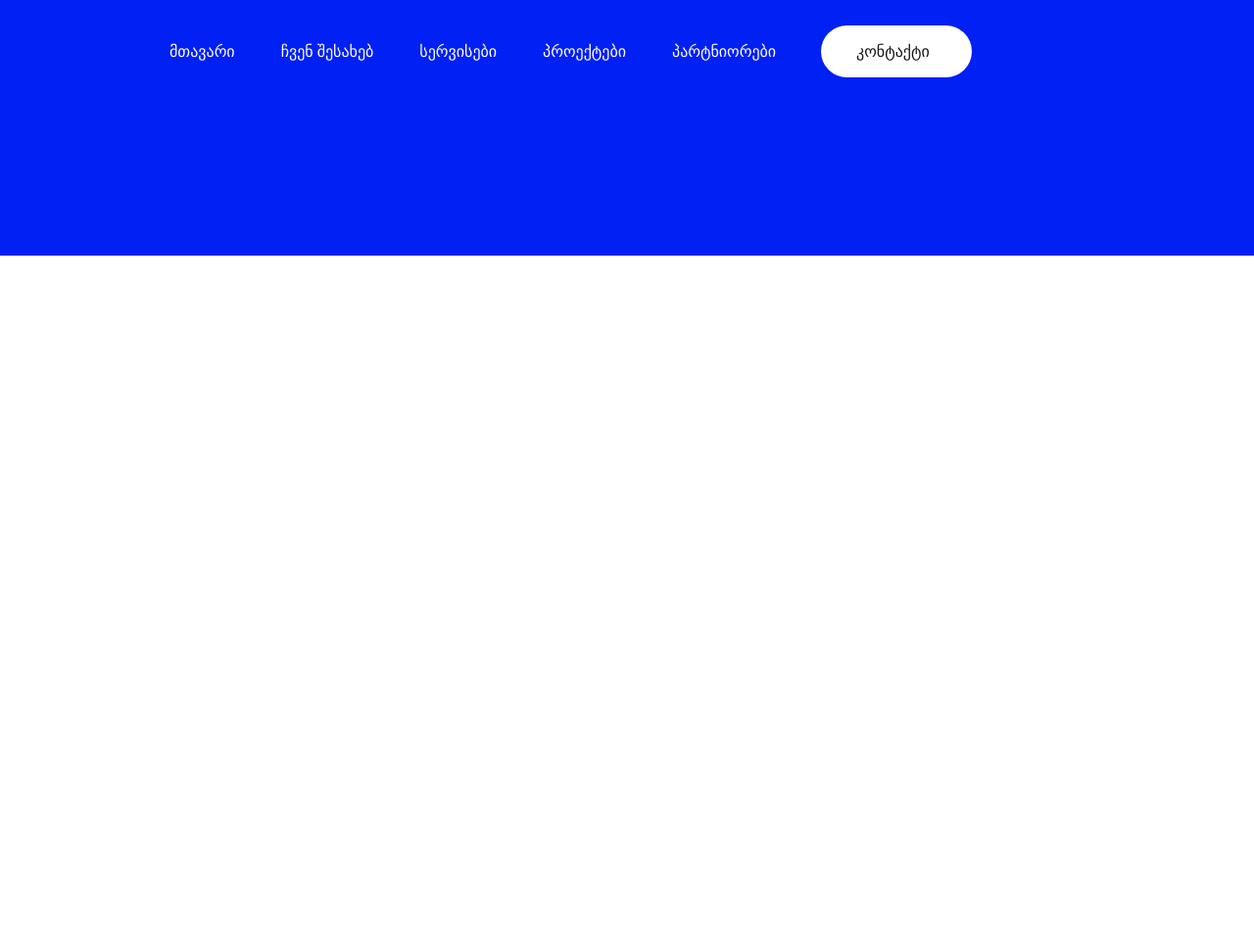
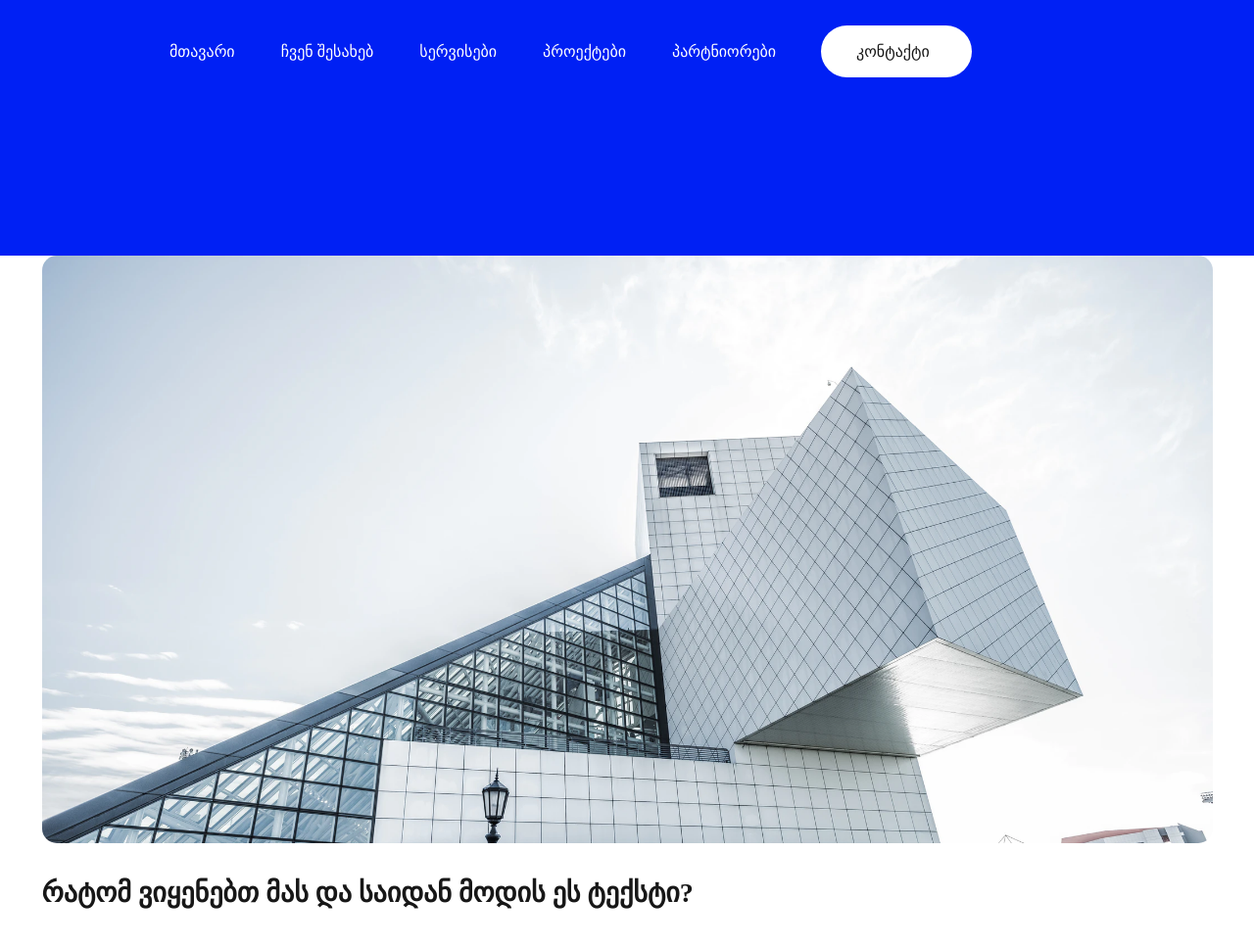
Before and after one commit to TeaChareqishvili/front_lecture5, a plain HTML site: page index.html in a window 1280 px wide. Shown: the part 127-1094 px from the top of the page at 98% size. Before the commit the page ends 800 px from the top, so only its background shows below. Drawn offline with Linux system fonts and the light colour scheme.

Commit message:
added first div

```diff
--- a/index.html
+++ b/index.html
@@ -20,5 +20,11 @@
     		</ul>
     	</nav>
     </header>
+    <section>
+    	<div class="question">
+    		<img class="main-pic" src="./image/rectangle91.png" alt="main-pic">
+    		<h1>რატომ ვიყენებთ მას და საიდან მოდის ეს ტექსტი?</h1>
+    	</div>
+    </section>
 </body>
 </html>
--- a/styles.css
+++ b/styles.css
@@ -19,19 +19,12 @@ header{
 	margin-left: 240px;
 	vertical-align: top;
 
-
-
 }
 
 .list{
 	color: #ffffff;
 	padding-left: 43px;
-
 	font-size: 16px;
-
-
-
-
 }
 
 .contact{
@@ -41,9 +34,6 @@ header{
 	border-radius: 28px;
 	background-color: #FFFFFF;
 	margin-left: 42px;
-
-
-
 }
 
 nav{
@@ -51,12 +41,9 @@ nav{
 	margin-top: 64px;
 	margin-left: 130px;
 
-
-
 }
 nav>ul{
 	display: inline-block;
-
 
 }
 
@@ -65,7 +52,22 @@ nav>ul>li{
 	display: inline-block;
 	vertical-align: middle;
 
+}
 
+.question{
+	width: 1195px;
+	margin-left: auto;
+	margin-right: auto;
+}
 
+.main-pic{
+	width: 100%;
+	height: 600px;
+}
 
+h1{
+	font-size: 28px;
+	color: #171717;
+	margin-top: 30px;
+	margin-bottom: 60px;
 }
```
